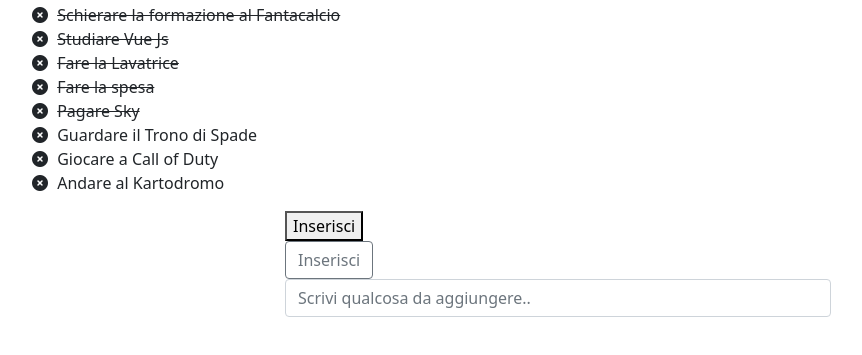
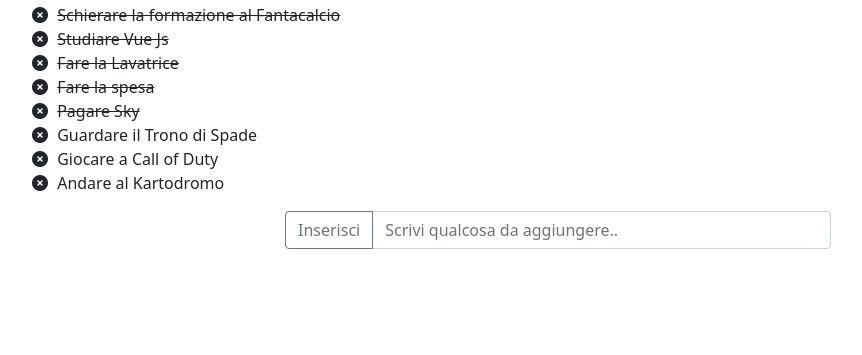
Before and after one commit to LucioMelis/vue-todolist, a plain HTML site: page index.html in a window 1280 px wide. Shown: the part 53-408 px from the top of the page, without its empty margins (82-944 px from the left). Drawn offline with nearby package versions, Linux system fonts and the light colour scheme.

Commit message:
finish(Milestone 3)

```diff
--- a/index.html
+++ b/index.html
@@ -33,9 +33,9 @@
     </header>
 
     <main>
-        <div class="container">
+        <div id="root" class="container">
             <!-- Sezione Lista -->
-            <div id="root" class="row">
+            <div class="row">
                 <div class="col">
                     <ul>
                         <li v-for="(elementi,indiceElementi) in list">
@@ -48,12 +48,12 @@
             <!-- Sezione Button  -->
             <div class="row justify-content-center">
                 <div class="col-6">
-                    <button @click="prova()">Inserisci</button>
-                    <div class="mb-3">
-                        <button class="btn btn-outline-secondary">Inserisci</button>
-                        <input v-model="nuovoOggetto" type="text" class="form-control"
-                            placeholder="Scrivi qualcosa da aggiungere..">
-
+                    <div class="input-group mb-3">
+                        <button @click="aggiungoOggetto()" class="btn btn-outline-secondary" type="button"
+                            id="button-addon1">Inserisci</button>
+                        <input v-model="valoreInput" type="text" class="form-control"
+                            placeholder="Scrivi qualcosa da aggiungere.." aria-label="Example text with button addon"
+                            aria-describedby="button-addon1">
                     </div>
                 </div>
             </div>
--- a/script.js
+++ b/script.js
@@ -56,7 +56,7 @@ const app = new Vue({
     //*********************** DATA ******************/
     data: {
         list,
-        nuovoOggetto: '',
+        valoreInput: '',
     },
     //*********************** METHODS ******************/
     methods: {
@@ -73,8 +73,17 @@ const app = new Vue({
             // console.log(this.list[0].text);
         },
 
-        prova() {
-            console.log('ok');
+        aggiungoOggetto() {
+
+            if (this.valoreInput.length > 0) {
+                const nuovoOggetto = {
+                    text: this.valoreInput,
+                    done: false,
+                }
+                this.valoreInput = '';
+                this.list.push(nuovoOggetto);
+                console.log(nuovoOggetto);
+            }
         }
     }
 });
```
